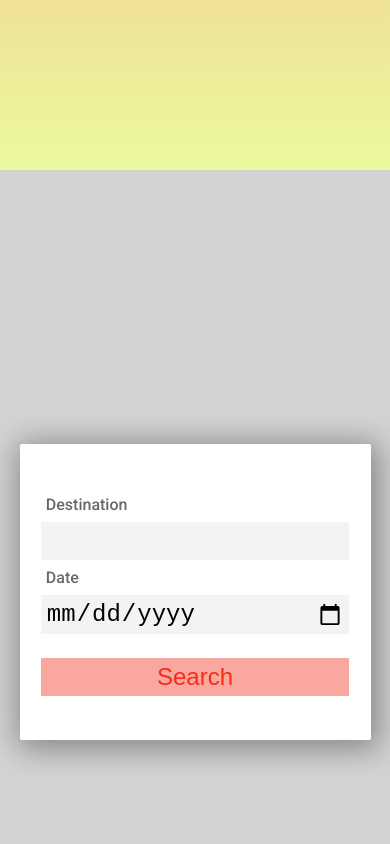
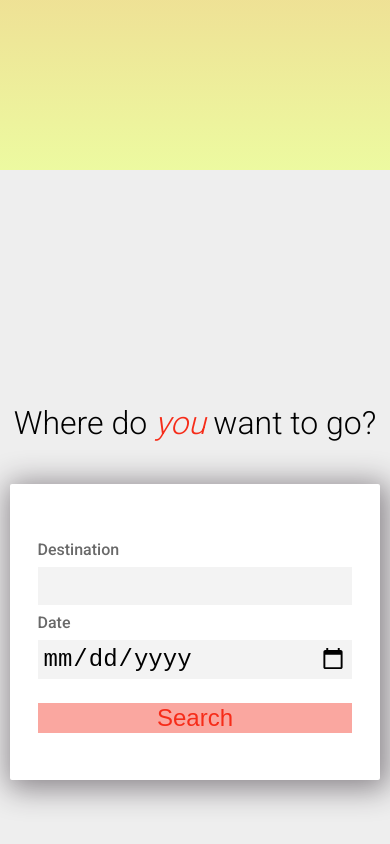
Before and after one commit to arlw87/Travel-App, a website built with webpack: page src/client/views/index.html in a window 390 px wide. Shown: the part 674-1518 px from the top of the page. Built offline with nearby package versions, Linux system fonts and the light colour scheme.

Commit message:
style: styled the form to be responsive for all screen sizes

```diff
--- a/src/client/styles/formSection.scss
+++ b/src/client/styles/formSection.scss
@@ -1,18 +1,40 @@
+@use "variables";
 $inputWidth: 85%;
 $padding: 5px;
 
 #form-section{
     height: 100vh;
     width: 100vw;
-    background-color: #d3d3d3;
+    background-color: #eeeeee;
     display: flex;
+    flex-direction: column;
     justify-content: center;
     align-items: center;
+
+    h2{
+        width:95vw;
+        font-size: 2em;
+        font-weight: 300;
+        text-align: center;
+        margin: 0 0 5vh 0;
+
+        @media(min-width: variables.$mobileLarge){
+            font-size: 3.5em;
+        }
+
+        @media(min-width: variables.$small-laptop){
+            font-size: 4em;
+        }
+
+        em{
+            color: rgb(246, 44, 25);
+        }
+    }
 
     form{
         background-color: #fff;
         border-radius: 2px;
-        width: 90vw;
+        width: 95vw;
         height: 35vh;
         display: flex;
         flex-direction: column;
@@ -20,24 +42,17 @@ $padding: 5px;
         justify-content: center;
         font-size: 1.5rem;
         text-align: center;
-        //box-shadow: 3px 4px 10px 0px rgba(117,111,117,1);
 
+        @media (min-width: variables.$small-laptop) {
+                flex-direction: row;
+                height: 10vh;
+                align-items: center;
+                justify-content: space-around;
+                font-size: 2rem;
+          }
 
-        label{
-            width: $inputWidth;
-            color: rgb(105, 105, 105);
-            text-align: left;
-            font-size: 1rem;
-            margin: 0.5rem;
-        }
-
-        input{
-            width: $inputWidth;
-            font-size: 1em;
-            background-color: #f3f3f3;
-            border: none;
-            padding: $padding;
-
+        @media (min-width: variables.$medium-laptop){
+            max-width: 1300px;
         }
 
         button{
@@ -46,10 +61,87 @@ $padding: 5px;
             font-size: 1em;
             background-color: rgba(245, 81, 66, 0.5);
             border: none;
-            margin: 1em 0 0 0;
-            box-sizing: content-box;
-            padding: $padding;
-            color:rgb(246, 44, 25)
+            color:rgb(246, 44, 25);
+
+            @media (min-width: variables.$small-laptop) {
+                width: 12%;
+                align-self: center;
+                margin: 0;
+            }
         }
     }
 }
+
+#date-div{
+    width: $inputWidth;
+    display: flex;
+    flex-direction: column;
+
+    @media (min-width: variables.$small-laptop) {
+        width: 35%;
+        flex-direction: row;
+        align-items: center;
+        justify-content: space-around;
+    }
+
+    @media (min-width: variables.$medium-laptop){
+        width: 30%;
+    }
+
+    label{
+        color: rgb(105, 105, 105);
+        text-align: left;
+        font-size: 1rem;
+        margin: 0.5rem 0;
+
+        @media (min-width: variables.$small-laptop) {
+            margin: 0 20px 0 0;
+            font-size: 1.5rem;
+        }
+    }
+
+    input{
+        font-size: 1em;
+        background-color: #f3f3f3;
+        border: none;
+        padding: $padding;
+    }
+}
+
+#dest-div{
+    width: $inputWidth;
+    display: flex;
+    flex-direction: column;
+
+    @media (min-width: variables.$small-laptop) {
+        width: 45%;
+        margin: 0 0 0 10px;
+        flex-direction: row;
+        align-items: center;
+        justify-content: space-around;
+    }
+
+    label{
+        color: rgb(105, 105, 105);
+        text-align: left;
+        font-size: 1rem;
+        margin: 0.5rem 0;
+
+        @media (min-width: variables.$small-laptop) {
+            margin: 0 20px 0 0;
+            font-size: 1.5rem;
+        }
+    }
+
+    input{
+        font-size: 1em;
+        background-color: #f3f3f3;
+        border: none;
+        padding: $padding;
+
+        @media (min-width: variables.$small-laptop) {
+            width:60%;
+        }
+
+    }
+}
--- a/src/client/views/index.html
+++ b/src/client/views/index.html
@@ -18,11 +18,16 @@
       </div>
     </section>
     <section id="form-section">
+      <h2>Where do <em>you</em> want to go?</h2>
       <form class="shadow">
-        <label for="destination">Destination</label>
-        <input id="destination" type="text">
-        <label for="date">Date</label>
-        <input id="date" type="date">
+        <div id="dest-div">
+          <label for="destination">Destination</label>
+          <input id="destination" type="text">
+        </div>
+        <div id="date-div">
+          <label for="date">Date</label>
+          <input id="date" type="date">
+        </div>
         <button>Search</button>
       </form>
     </section>
```
